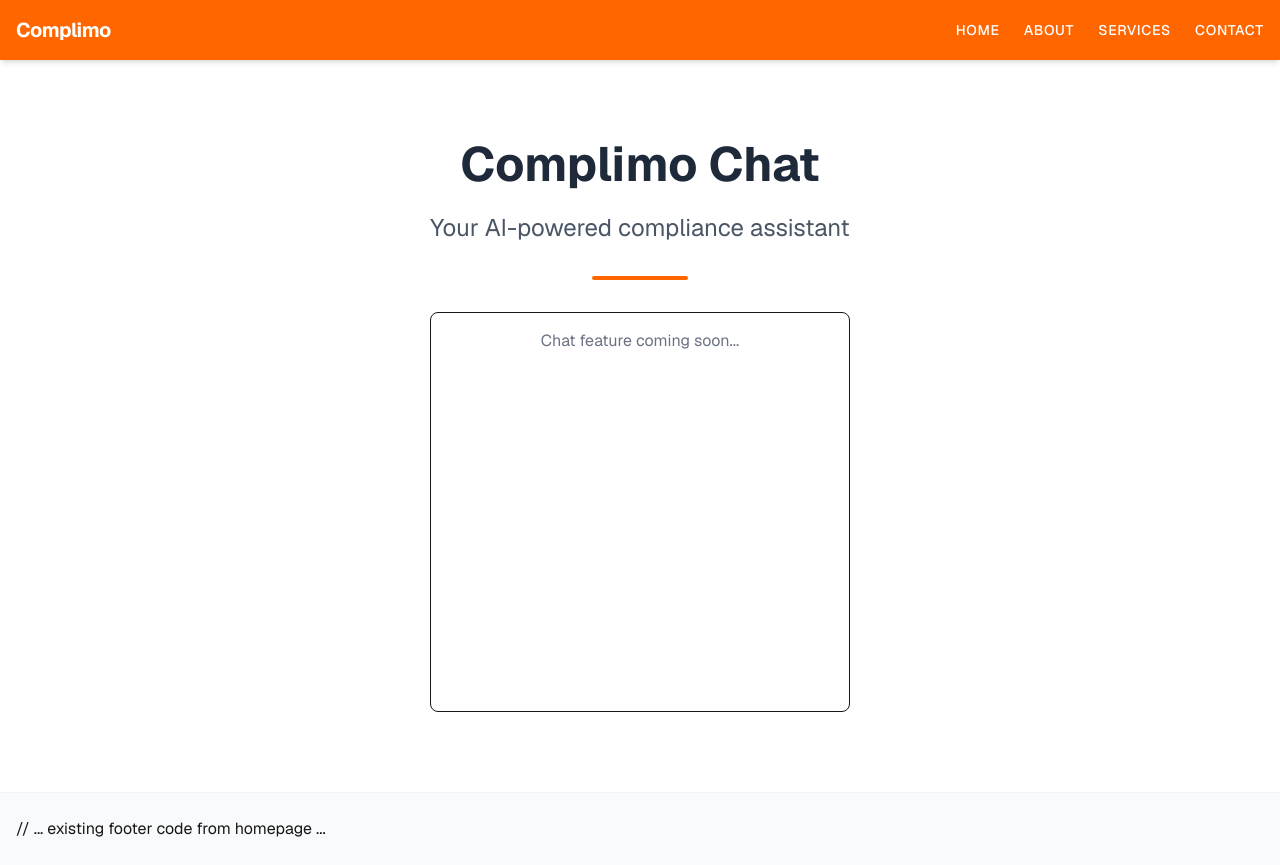
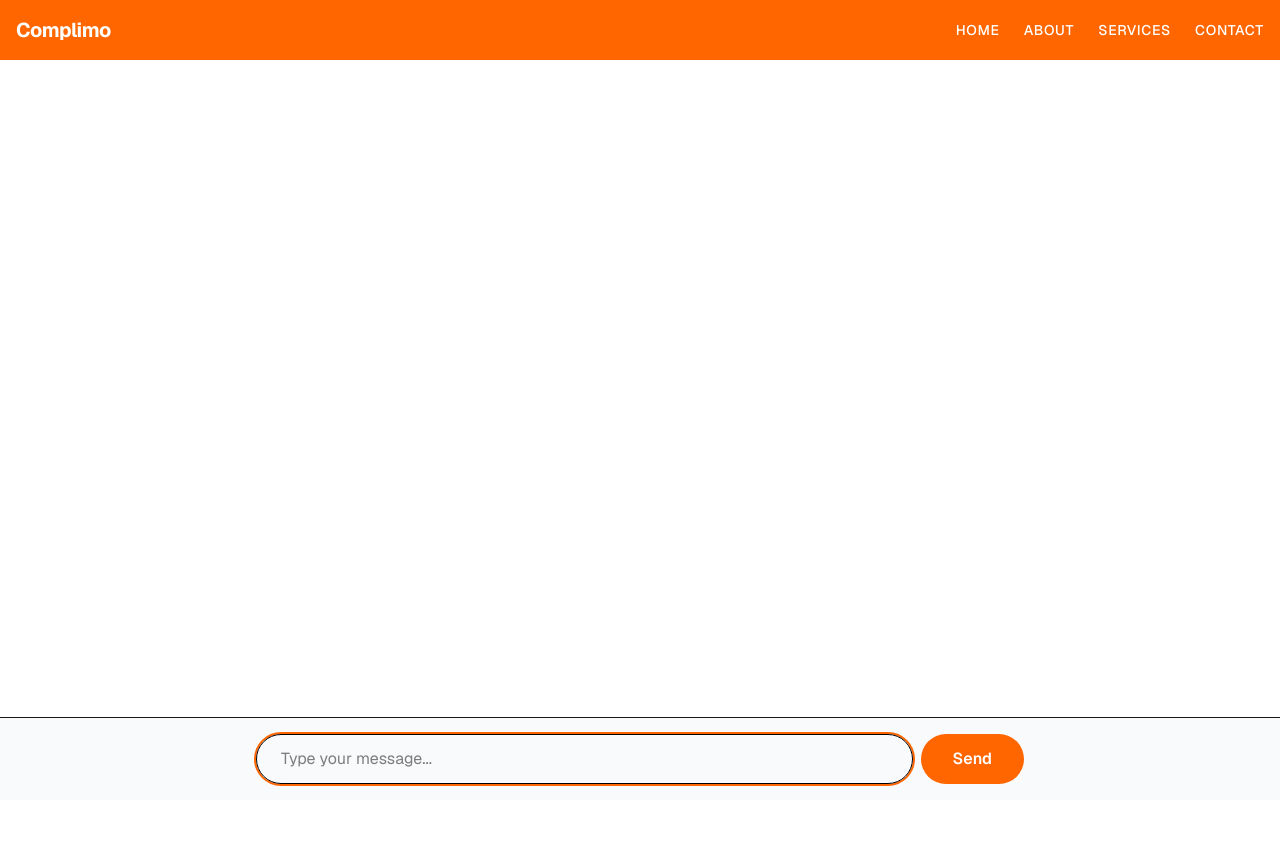
Before and after one commit to tactspace/complimo, a Next.js app in the folder frontend/: page /chat in a window 1280 px wide. After the commit the page ends 800 px from the top, so only its background shows below. Built offline with nearby package versions, Linux system fonts and the light colour scheme.

Commit message:
implemented chat basic ui

```diff
--- /dev/null
+++ b/frontend/src/app/chat/ChatInterface.tsx
@@ -0,0 +1,82 @@
+import { useState, useRef, useEffect } from 'react';
+
+type Message = {
+  content: string;
+  isUser: boolean;
+};
+
+export default function ChatInterface() {
+  const [messages, setMessages] = useState<Message[]>([]);
+  const [inputMessage, setInputMessage] = useState('');
+  const messagesEndRef = useRef<HTMLDivElement>(null);
+
+  const scrollToBottom = () => {
+    messagesEndRef.current?.scrollIntoView({ behavior: 'smooth' });
+  };
+
+  useEffect(() => {
+    scrollToBottom();
+  }, [messages]);
+
+  const handleSend = async () => {
+    if (!inputMessage.trim()) return;
+
+    // Add user message
+    setMessages(prev => [...prev, { content: inputMessage, isUser: true }]);
+
+    // Simulate AI response
+    setInputMessage('');
+    const response = await generateMockResponse(inputMessage);
+    setMessages(prev => [...prev, { content: response, isUser: false }]);
+  };
+
+  return (
+    <div className="flex flex-col h-screen  bg-white font-[family-name:var(--font-geist-sans)]">
+      <div className="flex-1 overflow-y-auto p-4 space-y-4">
+        {messages.map((message, index) => (
+          <div
+            key={index}
+            className={`flex ${message.isUser ? 'justify-end' : 'justify-start'}`}
+          >
+            <div
+              className={`max-w-3xl p-4 rounded-lg ${
+                message.isUser
+                  ? 'bg-[#FF6600] text-white'
+                  : 'bg-gray-50 text-gray-800 border border-gray-100'
+              }`}
+            >
+              {message.content}
+            </div>
+          </div>
+        ))}
+        <div ref={messagesEndRef} />
+      </div>
+
+      <div className="border-t p-4 bg-gray-50">
+        <div className="max-w-3xl mx-auto flex gap-2">
+          <input
+            type="text"
+            value={inputMessage}
+            onChange={(e) => setInputMessage(e.target.value)}
+            onKeyDown={(e) => e.key === 'Enter' && handleSend()}
+            placeholder="Type your message..."
+            className="flex-1 p-3 border text-black rounded-full focus:outline-none focus:ring-2 focus:ring-[#FF6600] pl-6"
+            autoFocus
+          />
+          <button
+            onClick={handleSend}
+            className="px-8 py-3 bg-[#FF6600] text-white rounded-full font-semibold hover:bg-[#FF6600]/90 transition-all"
+          >
+            Send
+          </button>
+        </div>
+      </div>
+    </div>
+  );
+}
+
+// Mock AI response generator
+async function generateMockResponse(prompt: string): Promise<string> {
+  await new Promise(resolve => setTimeout(resolve, 1000)); // Simulate delay
+  return "This is a mock response from the AI. In a real implementation, this would be connected to an AI API endpoint.";
+}
--- a/frontend/src/app/chat/page.tsx
+++ b/frontend/src/app/chat/page.tsx
@@ -1,26 +1,14 @@
+"use client";
 import Navbar from "../Navbar";
+import ChatInterface from './ChatInterface';
 
 export default function ChatPage() {
   return (
-    <div className="flex flex-col min-h-screen bg-white font-[family-name:var(--font-geist-sans)]">
+    <div className="flex flex-col h-screen bg-white font-[family-name:var(--font-geist-sans)] overflow-hidden">
       <Navbar />
-
-      <div className="flex-1 flex flex-col items-center justify-center p-8 sm:p-20">
-        <div className="text-center max-w-2xl mx-auto">
-          <h1 className="text-4xl sm:text-5xl font-bold text-gray-800 mb-6">Complimo Chat</h1>
-          <p className="text-xl sm:text-2xl text-gray-600 mb-8">Your AI-powered compliance assistant</p>
-          <div className="h-1 w-24 bg-[#FF6600] mx-auto mb-8 rounded-full"></div>
-          <div className="border rounded-lg p-4 min-h-[400px] w-full max-w-3xl">
-            {/* Chat interface will be added here */}
-            <p className="text-gray-500">Chat feature coming soon...</p>
-          </div>
-        </div>
+      <div className="flex-1 flex flex-col overflow-hidden">
+        <ChatInterface className="flex-1 overflow-y-auto" />
       </div>
-
-      {/* Reuse footer from homepage */}
-      <footer className="w-full py-6 px-4 bg-gray-50 border-t border-gray-100">
-        // ... existing footer code from homepage ...
-      </footer>
     </div>
   );
 }
```
